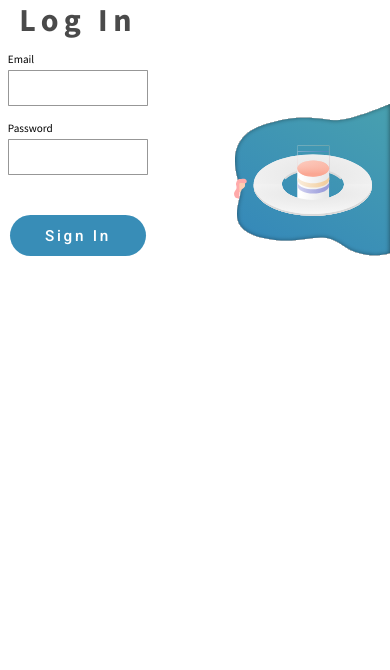
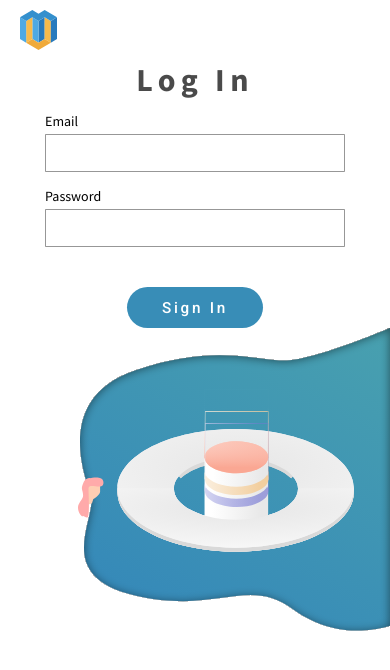
Before and after one commit to grahamhoyes/makeuoft-site-2.0, a Flask app: page /auth/login in a window 390 px wide. Shown: the top 670 px of the page. Run offline with Flask 2, Linux system fonts and the light colour scheme.

Commit message:
Added register page, edited css of login page

```diff
--- a/application/static/styles/css/styles.css
+++ b/application/static/styles/css/styles.css
@@ -718,12 +718,6 @@ button.radius, .button.radius {
 
 
 /* START OF LOGIN PAGE FORM */
-* {
-    padding: 0;
-    margin: 0;
-    box-sizing: border-box;
-}
-
 
 .login-form-div {
     display: flex;
@@ -734,9 +728,12 @@ button.radius, .button.radius {
 
 .login-form {
     width: 40vw;
+    min-width: 340px;
     display: flex;
     flex-direction: column;
     align-items: center;
+    position: relative;
+    padding: 20px;
 }
 
 .login-form h1 {
@@ -751,15 +748,15 @@ button.radius, .button.radius {
 }
 
 .input-div {
-    max-width: 270px;
-    width: 90%;
+    max-width: 300px;
+    width: 100%;
     margin-bottom: 15px;
     display: flex;
     flex-direction: column;
 }
 .login-form label {
     font-family: Source Sans Pro;
-    font-size: 11.2px;
+    font-size: 14px;
     /* line-height: 14px; */
     color: #000000;
     margin-bottom: 4px;
@@ -771,12 +768,13 @@ button.radius, .button.radius {
     border-radius: 0.8px;
     width: 100%;
     padding: 10px 10px;
-    font-size: 12px;
+    font-size: 14px;
     outline: none;
 }
 
-.MiddleCircles {
-    width: 40vw;
+.login-form-div .MiddleCircles {
+    width: 60vw;
+    max-width: 550px;
 }
 
 .submit-btn {
@@ -793,6 +791,11 @@ button.radius, .button.radius {
     border-radius: 20.7px;
     border: none;
     margin-top: 25px;
+    transition: all 0.3s;
+}
+
+.submit-btn:hover {
+  background-color: #256B8E;
 }
 .form-container {
     display: flex;
@@ -800,4 +803,73 @@ button.radius, .button.radius {
     align-items: center;
 }
 
+.form-header {
+  width: 100vw;
+  height: 60px;
+  padding: 10px 20px;
+}
+
+.form-header-logo {
+  height: 100%;
+}
+
+
+@media screen and (min-width: 1201px) {
+  .login-form { left: 12vw; }
+  .login-form-div .MiddleCircles { width: 60vw; }
+}
+
+@media screen and (max-width: 1200px) {
+  .login-form { left: 8vw; }
+}
+
+@media screen and (max-width: 1050px) {
+  .login-form { left: 1vw; }
+  .login-form-div .MiddleCircles { width: 50vw; }
+}
+
+@media screen and (max-width: 700px) {
+  .login-form {
+    width: 45vw;
+    left: 0;
+  }
+}
+
+@media screen and (max-width: 600px) {
+  .login-form-div { flex-direction: column; }
+  .login-form { width: 100vw; padding: 0px;}
+  .login-form-div .MiddleCircles { width: 80vw; }
+}
+
+@media screen and (max-width: 400px) {
+  .input-div { width: 90%; }
+}
 /* END OF LOGIN PAGE FORM */
+
+
+.btn-yellow {
+  background-color: #FFAE49;
+}
+
+.btn-yellow:hover {
+  background-color: #C3791D;
+}
+
+/* START OF REGISTER PAGE FORM */
+
+.signup-msg {
+  margin: 4px 0 12px;
+  text-align: center;
+  /* width: 90%; */
+}
+
+.name-input {
+  flex-direction: row;
+  justify-content: space-between;
+}
+
+.name-input .input-div {
+    width: 48%;
+}
+
+/* END OF REGISTER PAGE FORM */
--- a/application/templates/auth/login.html
+++ b/application/templates/auth/login.html
@@ -13,6 +13,10 @@
     <title>User Login</title>
 </head>
 <body>
+    <header class="form-header">
+        <a href="/makeuoft/"><img class="form-header-logo" src="{{ url_for('static', filename='img/CubeyBoi.svg') }}"/></a>
+    </header>
+
     <div class="login-form-div">
         <div class="form-container">
             <form class="login-form" id="login-form" method="POST" novalidate>
@@ -21,13 +25,11 @@
                     <div class="input-div">
                         <label for="email">Email</label>
                         {{ form.email(type="email", id="email") }}
-                        <!--input type="text" name="email" id="email"-->
                     </div>
 
                     <div class="input-div">
-                        <label for="email">Password</label>
+                        <label for="password">Password</label>
                         {{ form.password(type="password", id="password") }}
-                        <!--input type="text" name="password" id="password"-->
                     </div>
                     <button type="submit" form="login-form" class="submit-btn">Sign In</button>
             </form>
```
Also changed, not shown: application/templates/auth/register.html (+59 -0 lines).
